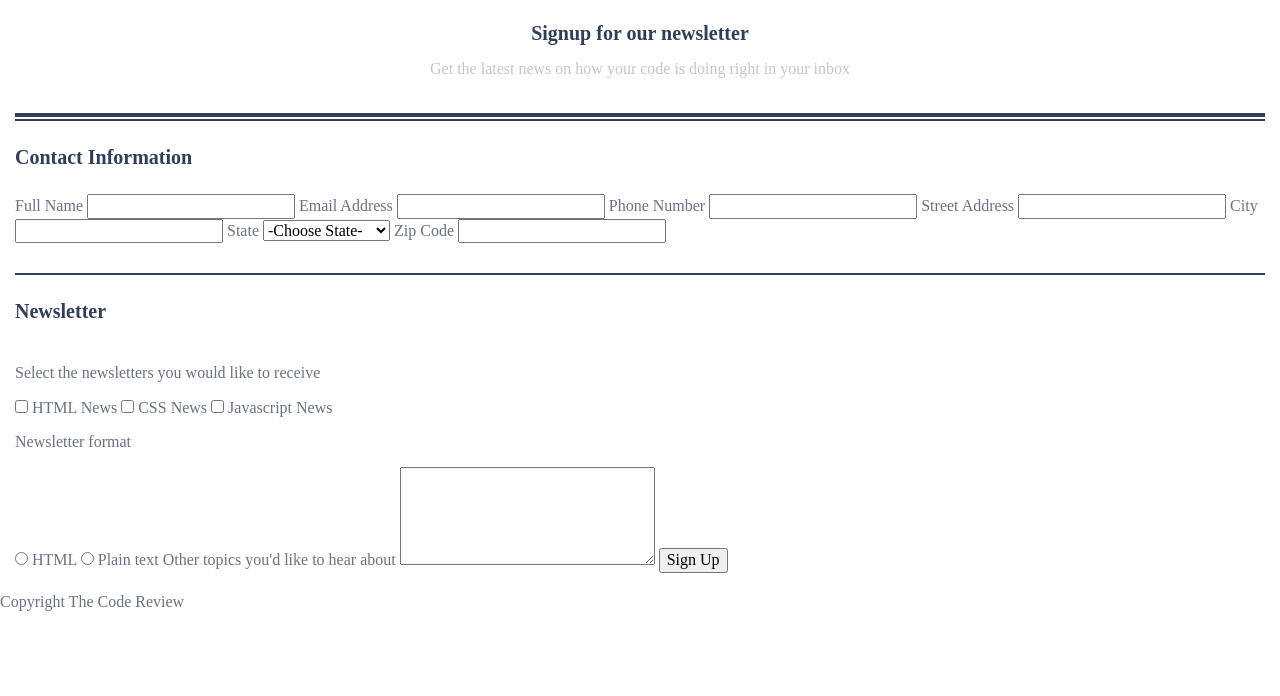
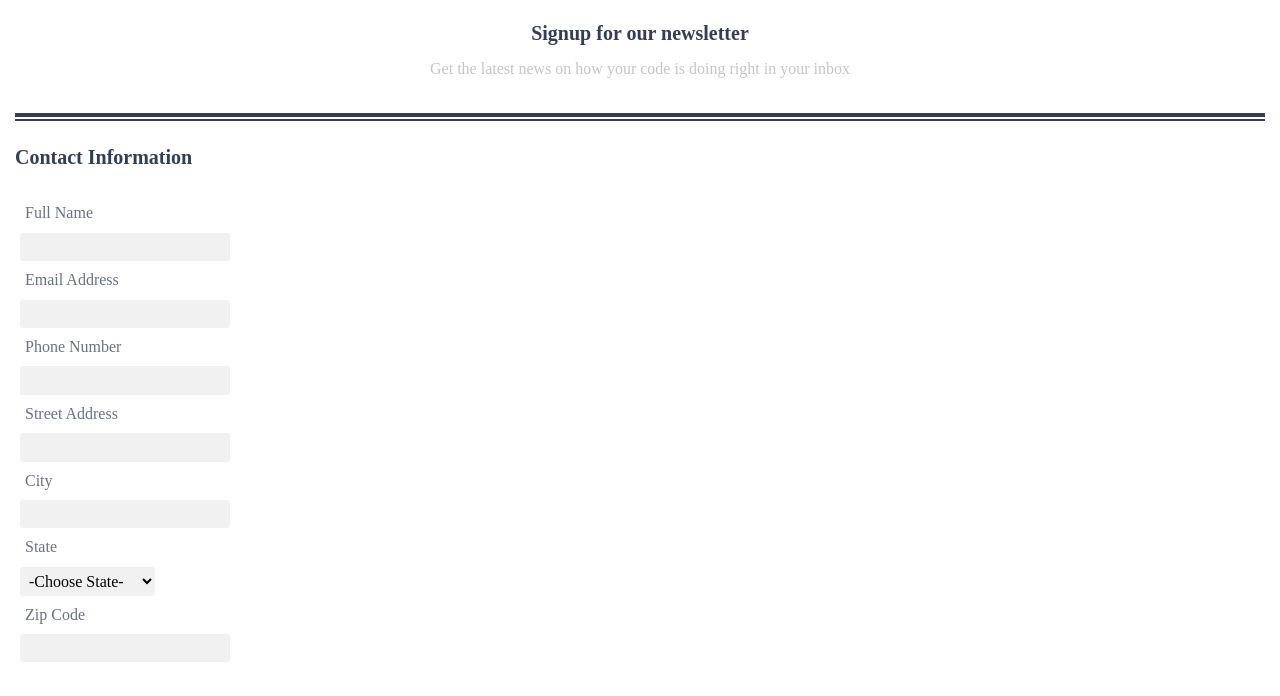
Before and after one commit to RebekahLove/techdegree-project-3, a plain HTML site: page index.html in a window 1280 px wide. Shown: the part 76-772 px from the top of the page. Drawn offline with Linux system fonts and the light colour scheme; a web font is replaced by a local one.

Commit message:
contact info aligned

```diff
--- a/css/style.css
+++ b/css/style.css
@@ -40,7 +40,6 @@ form {
   border-top: 2px solid rgb(50, 62, 87);
   display: flex;
   flex-flow: column wrap;
-
 }
 
 fieldset {
@@ -76,6 +75,21 @@ legend {
   border-bottom: 2px solid rgb(50, 62, 87);
  }
 
+.contact label,
+.contact input,
+.contact select {
+  display: block;
+  padding: 5px;
+  margin: 5px;
+}
+
+.contact input,
+.contact select {
+  background-color: #f1f1f1;
+  border: none;
+  border-radius: 3px;
+}
+
 
 
 /* =================================
```
